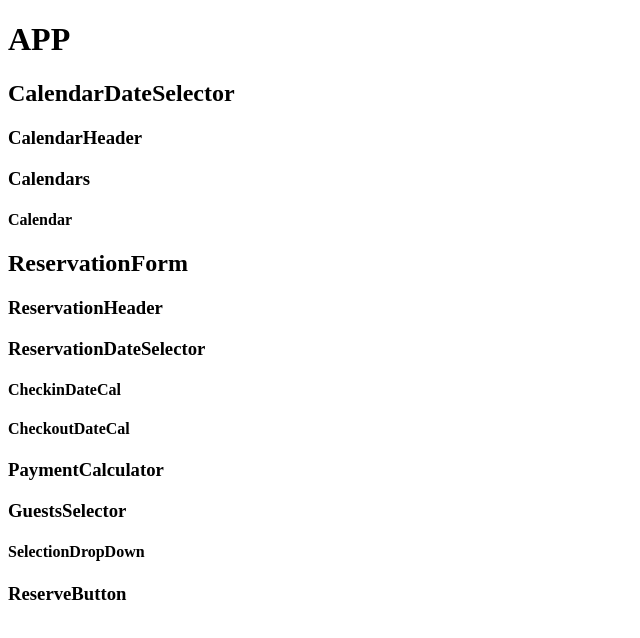
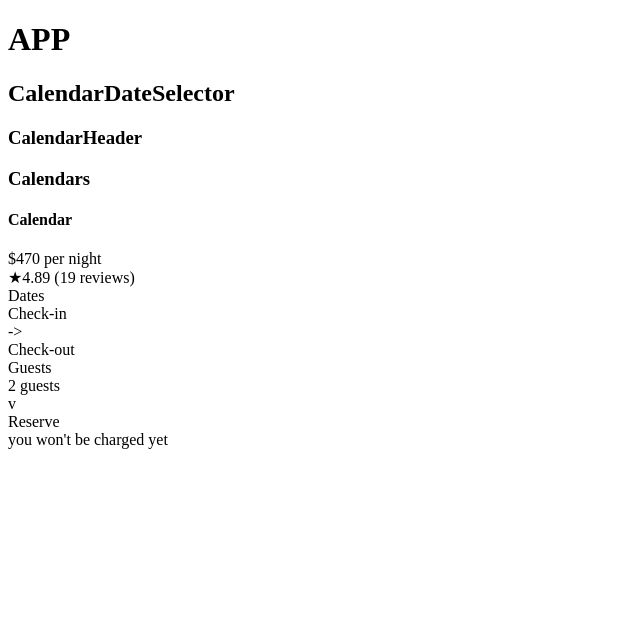
Before and after one commit to There-By-The-Sea/reservation-form, a React app: page / in a window 1280 px wide. Shown: the top 638 px of the page, without its empty margins (0-640 px from the left). Built offline with nearby package versions, Linux system fonts and the light colour scheme; the HTML template or start-up script is replaced by a standard one.

Commit message:
made improvements to styling of components

```diff
--- a/client/src/components/App.jsx
+++ b/client/src/components/App.jsx
@@ -1,6 +1,8 @@
 import React from 'react';
 import CalendarDateSelector from './CalendarDateSelector.jsx';
 import ReservationForm from './ReservationForm.jsx';
+
+
 
 class App extends React.Component {
   constructor(props) {
--- a/client/src/components/GuestsSelector.jsx
+++ b/client/src/components/GuestsSelector.jsx
@@ -3,11 +3,16 @@ import SelectionDropDown from './SelectionDropDown.jsx';
 
 const GuestsSelector = (props) => {
   return (
-    <div>
-      <h3>GuestsSelector</h3>
-      <SelectionDropDown />
+    <div className='GuestsSelector'>
+      <span id='text'>Guests</span>
+      <div className='guestbutton'>
+        <div id='numberofguests'>2 guests</div>
+        <div id='downarrow'>v</div>
+      </div>
     </div>
   )
 }
 
 export default GuestsSelector;
+
+//DISPLAY DROPDOWN WHEN CLICKED
--- a/client/src/components/ReservationDateSelector.jsx
+++ b/client/src/components/ReservationDateSelector.jsx
@@ -4,12 +4,17 @@ import CheckoutDateCal from './CheckoutDateCal.jsx'
 
 const ReservationDateSelector = (props) => {
   return (
-    <div>
-      <h3>ReservationDateSelector</h3>
-      <CheckinDateCal />
-      <CheckoutDateCal />
+    <div className='ReservationDateSelector'>
+      <span id='text'>Dates</span>
+      <div className='checkinandout'>
+        <div id='checkinandout'>Check-in</div>
+        <div id='arrow'>-></div>
+        <div id='checkinandout'>Check-out</div>
+      </div>
     </div>
   )
 }
 
 export default ReservationDateSelector;
+
+//When checkin or checkout is clicked I will need to render the corresponding components
--- a/client/src/components/ReservationForm.jsx
+++ b/client/src/components/ReservationForm.jsx
@@ -16,11 +16,9 @@ class ReservationForm extends React.Component {
 
   render() {
     return (
-      <div>
-        <h2>ReservationForm</h2>
+      <div className='ReservationForm'>
         <ReservationHeader />
         <ReservationDateSelector />
-        <PaymentCalculator />
         <GuestsSelector />
         <ReserveButton />
       </div>
@@ -28,4 +26,6 @@ class ReservationForm extends React.Component {
   }
 }
 
+//ONLY DISPLAY PAYMENT CALCULATOR IF CHECK IN AND CHECKOUT NIGHTS HAVE BEEN SELECTED
+
 export default ReservationForm
--- a/client/src/components/ReservationHeader.jsx
+++ b/client/src/components/ReservationHeader.jsx
@@ -2,8 +2,16 @@ import React from 'react';
 
 const ReservationHeader = (props) => {
   return (
-    <div>
-      <h3>ReservationHeader</h3>
+    <div className='ReservationHeader'>
+      <div>
+        <span id='price'>$470 </span>
+        <span id='text'>per night</span>
+      </div>
+      <div>
+        <span id='star'>★</span>
+        <span id='text'>4.89 </span>
+        <span id='reviews-amount'>{'(19 reviews)'}</span>
+      </div>
     </div>
   )
 }
--- a/client/src/components/ReserveButton.jsx
+++ b/client/src/components/ReserveButton.jsx
@@ -3,8 +3,11 @@ import React from 'react';
 
 const ReserveButton = (props) => {
   return (
-    <div>
-      <h3>ReserveButton</h3>
+    <div className="ReserveButtonContainer">
+      <div className='ReserveButton'>
+        <div id='reserve'>Reserve</div>
+      </div>
+      <div id='buttonmessage'>you won't be charged yet</div>
     </div>
   )
 }
--- a/webpack.config.js
+++ b/webpack.config.js
@@ -1,3 +1,4 @@
+import 'react-dates/lib/css/_datepicker.css';
 var path = require('path');
 var SRC_DIR = path.join(__dirname, '/client/src');
 var DIST_DIR = path.join(__dirname, '/client/dist');
@@ -16,6 +17,11 @@ module.exports = {
         options: {
           'presets': ['@babel/preset-env', '@babel/preset-react']
         }
+      },
+      {
+        test: /\.css$/,
+        loader: 'css-loader',
+        use: ['style-loader', 'css-loader'],
       }
     ]
   }
```
Also changed, not shown: package.json (+7 -1 lines), 3 other files (tests, documents, lock files or other folders).
